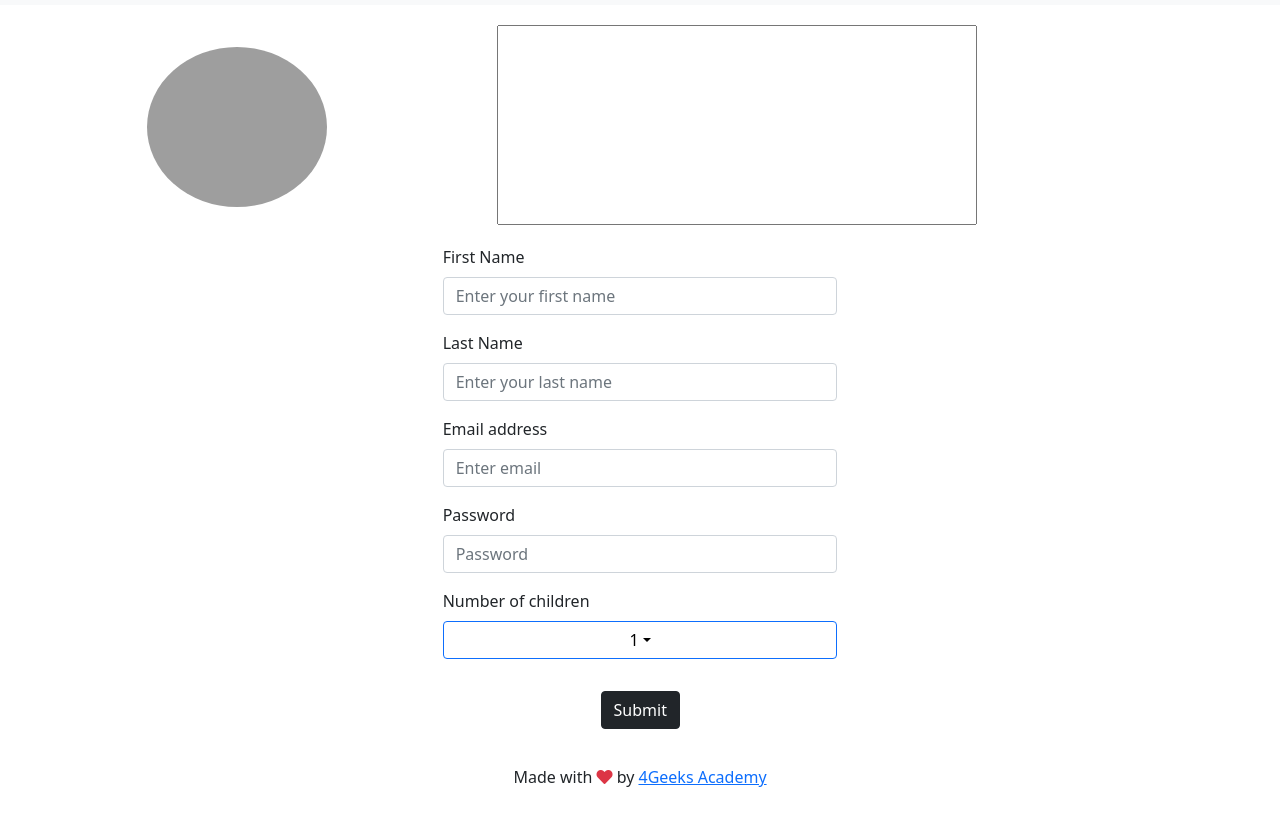
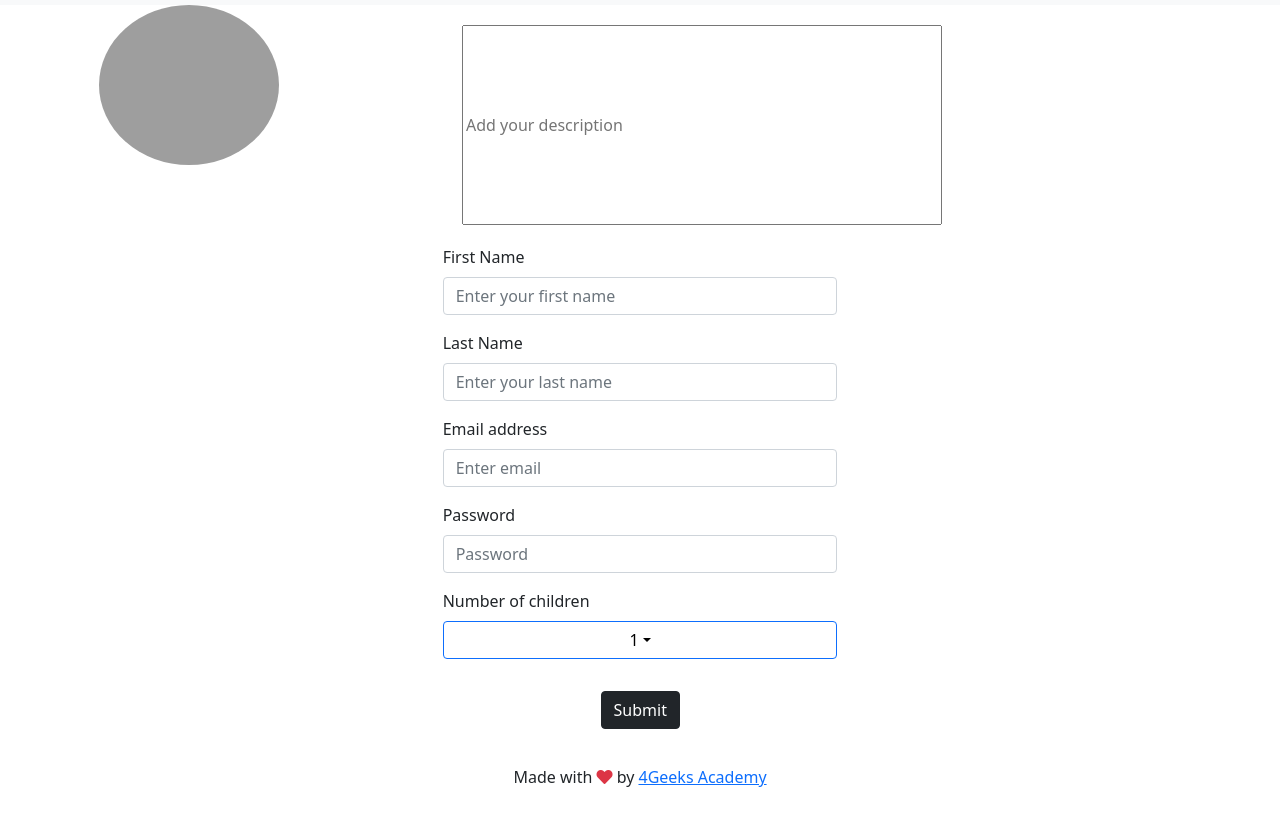
Before and after one commit to nannyhub/NannysHub, a React app: page /parents in a window 1280 px wide. Shown: the part 49-870 px from the top of the page. Built offline with nearby package versions, Linux system fonts and the light colour scheme; no server answers; grey boxes are pictures that could not be loaded.

Commit message:
fixed the bio box alignment issue

```diff
--- a/src/front/js/pages/parents.js
+++ b/src/front/js/pages/parents.js
@@ -3,19 +3,29 @@ import "../../styles/parents.css";
 import Form from "react-bootstrap/Form";
 import Button from "react-bootstrap/Button";
 import Dropdown from "react-bootstrap/Dropdown";
+import Col from "react-bootstrap/Col";
+import Container from "react-bootstrap/Container";
+import Row from "react-bootstrap/Row";
+
 import "bootstrap/dist/css/bootstrap.min.css";
 
 const Parents = () => {
   return (
     <>
       <div className="container-fluid">
-        <div className="container-fluid">
-          <img
-            src="https://previews.123rf.com/images/rosinka79/rosinka791704/rosinka79170400108/77286091-tambov-f%C3%A9d%C3%A9ration-de-russie-21-septembre-2016-portrait-de-la-famille-lego-figurines-d-un-p%C3%A8re-d-une-.jpg"
-            id="profile"
-          ></img>
-          <input id="bio"></input>
-        </div>
+        <Container>
+          <Row>
+            <Col className="col-2">
+              <img
+                src="https://previews.123rf.com/images/rosinka79/rosinka791704/rosinka79170400108/77286091-tambov-f%C3%A9d%C3%A9ration-de-russie-21-septembre-2016-portrait-de-la-famille-lego-figurines-d-un-p%C3%A8re-d-une-.jpg"
+                id="profile"
+              ></img>
+            </Col>
+            <Col className="col-5">
+              <input placeholder="Add your description" id="bio"></input>
+            </Col>
+          </Row>
+        </Container>
         <div className="container fluid justify-content-center col-4" id="form">
           <Form>
             <Form.Group className="mb-3" controlId="formFirst">
--- a/src/front/styles/parents.css
+++ b/src/front/styles/parents.css
@@ -7,7 +7,7 @@
 
 #bio {
   margin-top: 20px;
-  margin-left: 170px;
+  margin-left: 190px;
   width: 480px;
   height: 200px;
 }
```
